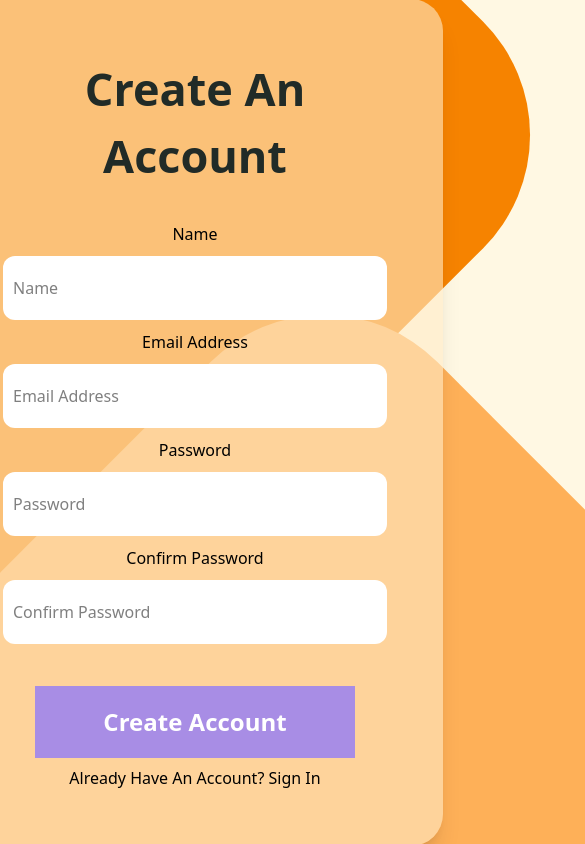
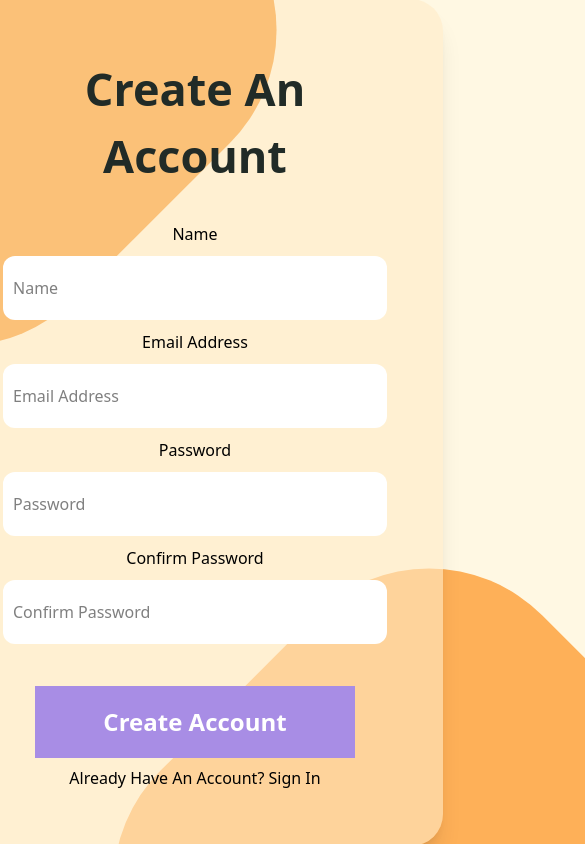
Before and after one commit to nhcarrigan-spring-2026-cohort/amber-wisteria, a React app in the folder frontend/: page /signup in a window 390 px wide. Shown: the top 844 px of the page, 585 px wide, since content can reach past the window. Built offline with nearby package versions, Linux system fonts and the light colour scheme; the HTML template or start-up script is replaced by a standard one.

Commit message:
Adjust size of bubbles for smaller screens

```diff
--- a/frontend/src/components/Background.css
+++ b/frontend/src/components/Background.css
@@ -2,4 +2,5 @@
 
 body {
     background-color: #FFF8E3;
+    width: 100%;
 }
--- a/frontend/src/components/Background.jsx
+++ b/frontend/src/components/Background.jsx
@@ -3,9 +3,9 @@ import './Background.css'
 export default function Background({ children }) {
     return (
 
-        <div className="">
-            <div id='rectangle-left' className='absolute w-187.5 h-187.5 z-1 -top-60 -left-77.25 bg-[#F68300] -rotate-45 rounded-[160px]'></div>
-            <div id='rectangle-right' className='absolute w-187.5 h-187.5 z-1 -bottom-77.5 -right-77.25 bg-[#FEB058] -rotate-45 rounded-[160px]'></div>
+        <div className="w-full">
+            <div id='rectangle-left' className='absolute min-w-135 min-h-135 lg:w-187.5 lg:h-187.5 z-1 -top-60 -left-77.25 bg-[#F68300] -rotate-45 rounded-[160px] md:w-150 md:h-150 -sm:left-25'></div>
+            <div id='rectangle-right' className='absolute min-w-135 min-h-135 lg:w-187.5 lg:h-187.5 z-1 -bottom-77.5 -right-77.25 bg-[#FEB058] -rotate-45 rounded-[160px] md:w-150 md:h-150'></div>
             { children }
         </div>
     )
```
